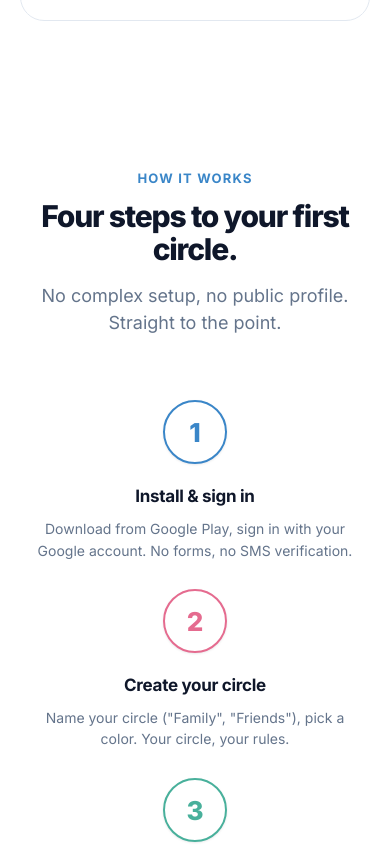
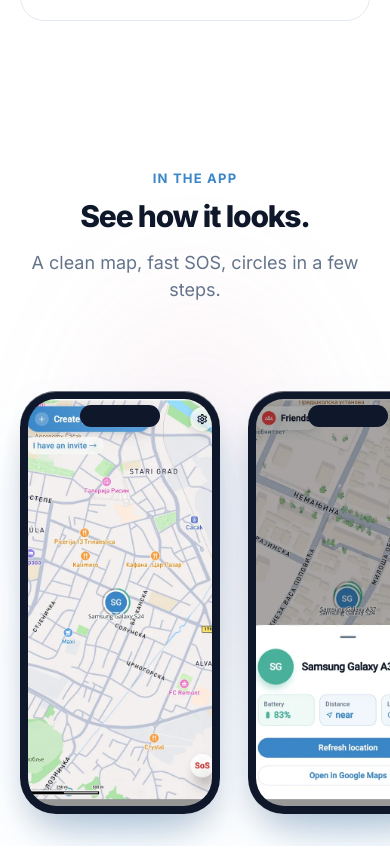
Before and after one commit to aleksandar-cypress/krug, a plain HTML site: page docs/index.html in a window 390 px wide. Shown: the part 1896-2745 px from the top of the page. Drawn offline with Linux system fonts and the light colour scheme.

Commit message:
WOW: dodaj screenshots galeriju u landing page (phone mockups)
Sad nedostajalo: korisnik pre nego što plati/instalira mora da vidi
kako app *zapravo* izgleda. Stat tekst + ikonice + logo nisu dovoljni.

Dodato:
- Nova SCREENSHOTS sekcija izmedju Features i How-it-works
- 5 phone mockup-ova (CSS-only: dark frame 36px radius + notch + shadow)
  u staggered rotaciji (-2°/0°/+2°/-1°/+1°) za dinamički look
- Hover lift effect (-12px translateY + dodatno rotiranje)
- Subtle radial gradient blob iza za depth

Screenshots optimizovani:
- docs/screenshots/ folder: 10 WebP fajlova (5 SR + 5 EN)
- ImageMagick: 1440x2880 .jpg -> 540x1080 .webp, quality 82, stripped
- Veličine: 15-66 KB per fajl, ukupno ~330 KB
- SR/EN swap kroz isti .t-sr/.t-en pattern kao ostatak sajta

Responsive:
- Desktop (>880px): 5 phone-ova u flex wrap, sa rotacijom
- Mobile (<880px): horizontal scroll snap, bez rotacije, 200px width
- prefers-reduced-motion: već handlovan kroz postojeći media query

Per Open Graph standardu, screenshots inkluduju width/height attribute
da browser zna aspect ratio pre nego što learn-uje slike (sprečava
layout shift). loading="lazy" da ne blokira hero render.

~/Desktop/krugapp-upload/ refresh-ovan:
- index.html: 51K -> 57K
- screenshots/ folder dodat sa 10 WebP-ova
Total upload sad: ~400 KB

```diff
--- a/docs/index.html
+++ b/docs/index.html
@@ -405,6 +405,84 @@
   .f-blue   { --feat-color: var(--blue);   --feat-bg: var(--blue-50); }
   .f-pink   { --feat-color: var(--pink);   --feat-bg: var(--pink-50); }
   .f-teal   { --feat-color: var(--teal);   --feat-bg: var(--teal-50); }
+
+  /* ============ SCREENSHOTS GALLERY ============ */
+  .shots-section {
+    padding: 60px 0 20px;
+    position: relative;
+    overflow: hidden;
+  }
+  .shots-bg-blob {
+    position: absolute;
+    top: 50%; left: 50%;
+    transform: translate(-50%, -50%);
+    width: 90%; height: 80%;
+    background: radial-gradient(closest-side, rgba(58,134,200,0.12), rgba(229,107,143,0.08) 50%, transparent 75%);
+    filter: blur(60px);
+    z-index: -1;
+    pointer-events: none;
+  }
+  .shots-rail {
+    display: flex;
+    gap: 28px;
+    justify-content: center;
+    flex-wrap: wrap;
+    margin-top: 48px;
+  }
+  .phone-mock {
+    position: relative;
+    width: 230px;
+    aspect-ratio: 9/19;
+    border-radius: 36px;
+    background: #0f172a;
+    padding: 8px;
+    box-shadow:
+      0 30px 60px -20px rgba(58,134,200,0.35),
+      0 18px 30px -8px rgba(15,23,42,0.18),
+      0 1px 0 0 rgba(255,255,255,0.4) inset;
+    transition: transform 0.45s cubic-bezier(0.22, 0.85, 0.28, 1), box-shadow 0.45s;
+    flex-shrink: 0;
+  }
+  .phone-mock:hover {
+    transform: translateY(-12px) rotate(-1deg);
+    box-shadow:
+      0 50px 90px -20px rgba(58,134,200,0.45),
+      0 25px 40px -8px rgba(15,23,42,0.22),
+      0 1px 0 0 rgba(255,255,255,0.4) inset;
+  }
+  .phone-mock::before {
+    /* Top notch detail */
+    content: '';
+    position: absolute;
+    top: 14px; left: 50%;
+    transform: translateX(-50%);
+    width: 80px; height: 22px;
+    background: #0f172a;
+    border-radius: 12px;
+    z-index: 2;
+  }
+  .phone-mock img {
+    width: 100%; height: 100%;
+    border-radius: 28px;
+    object-fit: cover;
+    display: block;
+  }
+  /* Subtle stagger animation when entering viewport via .reveal */
+  .phone-mock:nth-child(1) { transform: rotate(-2deg); }
+  .phone-mock:nth-child(1):hover { transform: translateY(-12px) rotate(-3deg); }
+  .phone-mock:nth-child(2) { transform: translateY(-20px); }
+  .phone-mock:nth-child(2):hover { transform: translateY(-32px); }
+  .phone-mock:nth-child(3) { transform: rotate(2deg); }
+  .phone-mock:nth-child(3):hover { transform: translateY(-12px) rotate(3deg); }
+  .phone-mock:nth-child(4) { transform: translateY(-12px) rotate(-1deg); }
+  .phone-mock:nth-child(4):hover { transform: translateY(-24px) rotate(-2deg); }
+  .phone-mock:nth-child(5) { transform: rotate(1deg); }
+  .phone-mock:nth-child(5):hover { transform: translateY(-12px) rotate(2deg); }
+
+  /* SR/EN screenshot swap */
+  .phone-mock .shot-en { display: none; }
+  html[lang="en"] .phone-mock .shot-sr { display: none; }
+  html[lang="en"] .phone-mock .shot-en { display: block; }
   .f-orange { --feat-color: var(--orange); --feat-bg: var(--orange-50); }
 
   /* ============ HOW IT WORKS ============ */
@@ -788,6 +866,21 @@
     .contact-panel { padding: 44px 28px; }
     .footer-inner { grid-template-columns: 1fr; text-align: center; justify-items: center; }
     .footer-bottom { justify-content: center; text-align: center; }
+    /* Horizontal scroll na mobile-u za screenshots (umesto wrap-a) */
+    .shots-rail {
+      flex-wrap: nowrap;
+      overflow-x: auto;
+      justify-content: flex-start;
+      padding: 24px 20px 32px;
+      margin: 24px -20px 0;
+      scroll-snap-type: x mandatory;
+      -webkit-overflow-scrolling: touch;
+      scrollbar-width: none;
+    }
+    .shots-rail::-webkit-scrollbar { display: none; }
+    .phone-mock { width: 200px; scroll-snap-align: center; }
+    .phone-mock:nth-child(n) { transform: none; }
+    .phone-mock:nth-child(n):hover { transform: translateY(-8px); }
   }
   @media (max-width: 480px) {
     .steps { grid-template-columns: 1fr; }
@@ -956,6 +1049,47 @@
         <span class="t-sr">Pravi posebne krugove za porodicu i prijatelje. Pozovi ljude jednostavnim kodom. Nema javnog profila, nema feed-a.</span>
         <span class="t-en">Build separate circles for family and friends. Invite with a simple code. No public profile, no social feed.</span>
       </p>
+    </div>
+  </div>
+</section>
+
+<!-- ============ SCREENSHOTS ============ -->
+<section class="container shots-section">
+  <div class="shots-bg-blob" aria-hidden="true"></div>
+  <div class="section-head reveal">
+    <span class="eyebrow">
+      <span class="t-sr">U aplikaciji</span><span class="t-en">In the app</span>
+    </span>
+    <h2>
+      <span class="t-sr">Pogledaj kako izgleda.</span>
+      <span class="t-en">See how it looks.</span>
+    </h2>
+    <p>
+      <span class="t-sr">Čista mapa, brz SOS, krugovi u par koraka.</span>
+      <span class="t-en">A clean map, fast SOS, circles in a few steps.</span>
+    </p>
+  </div>
+
+  <div class="shots-rail reveal">
+    <div class="phone-mock">
+      <img class="shot-sr" src="screenshots/02-map-onboarding-sr.webp" alt="Mapa sa članovima kruga" loading="lazy" width="540" height="1080">
+      <img class="shot-en" src="screenshots/02-map-onboarding-en.webp" alt="Map with circle members" loading="lazy" width="540" height="1080">
+    </div>
+    <div class="phone-mock">
+      <img class="shot-sr" src="screenshots/01-map-member-detail-sr.webp" alt="Detalji člana sa baterijom i distancom" loading="lazy" width="540" height="1080">
+      <img class="shot-en" src="screenshots/01-map-member-detail-en.webp" alt="Member detail with battery and distance" loading="lazy" width="540" height="1080">
+    </div>
+    <div class="phone-mock">
+      <img class="shot-sr" src="screenshots/05-circle-members-sr.webp" alt="Lista članova kruga" loading="lazy" width="540" height="1080">
+      <img class="shot-en" src="screenshots/05-circle-members-en.webp" alt="Circle members list" loading="lazy" width="540" height="1080">
+    </div>
+    <div class="phone-mock">
+      <img class="shot-sr" src="screenshots/03-create-circle-sr.webp" alt="Kreiranje novog kruga" loading="lazy" width="540" height="1080">
+      <img class="shot-en" src="screenshots/03-create-circle-en.webp" alt="Create a new circle" loading="lazy" width="540" height="1080">
+    </div>
+    <div class="phone-mock">
+      <img class="shot-sr" src="screenshots/04-join-circle-sr.webp" alt="Pridruživanje krugu sa kodom" loading="lazy" width="540" height="1080">
+      <img class="shot-en" src="screenshots/04-join-circle-en.webp" alt="Join circle with a code" loading="lazy" width="540" height="1080">
     </div>
   </div>
 </section>
```
Also changed, not shown: docs/screenshots/01-map-member-detail-en.webp (added), docs/screenshots/01-map-member-detail-sr.webp (added), docs/screenshots/02-map-onboarding-en.webp (added), docs/screenshots/02-map-onboarding-sr.webp (added), docs/screenshots/03-create-circle-en.webp (added), docs/screenshots/03-create-circle-sr.webp (added), docs/screenshots/04-join-circle-en.webp (added), docs/screenshots/04-join-circle-sr.webp (added), docs/screenshots/05-circle-members-en.webp (added), docs/screenshots/05-circle-members-sr.webp (added).
